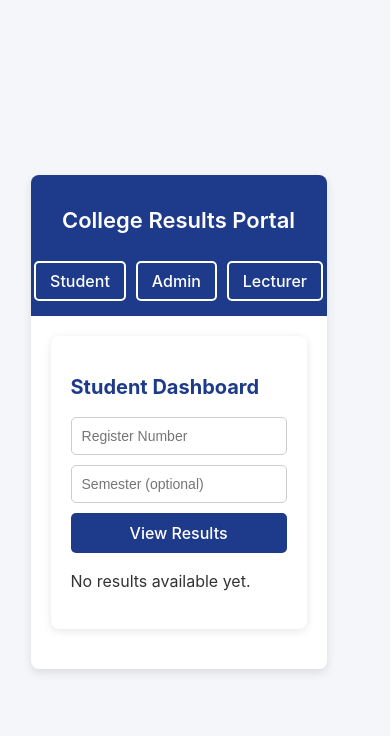
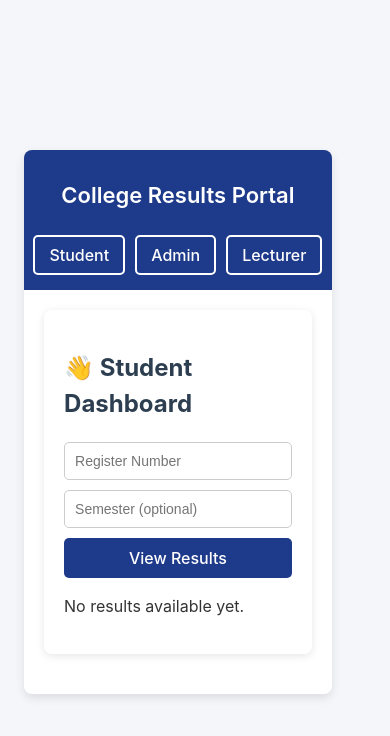
Before and after one commit to shishirshettyyy/resultportal, a React (Vite) app in the folder frontEnd/: page / in a window 390 px wide. Shown: the top 736 px of the page. Built offline with nearby package versions, Linux system fonts and the light colour scheme.

Commit message:
greetings for lecturers

```diff
--- a/frontEnd/src/App.css
+++ b/frontEnd/src/App.css
@@ -198,4 +198,13 @@ body {
   .result-card {
     font-size: 14px;
   }
+  .section-title {
+    font-size: 24px;
+    margin-bottom: 20px;
+    color: #2c3e50;
+    font-weight: bold;
+  }
+  .section-title::before {
+    content: "👋 ";
+  }
 }
--- a/frontEnd/src/App.jsx
+++ b/frontEnd/src/App.jsx
@@ -14,6 +14,7 @@ function App() {
   const [analytics, setAnalytics] = useState({});
   const [lecturerStats, setLecturerStats] = useState([]);
   const [error, setError] = useState(null);
+  const [lecturerName, setLecturerName] = useState(''); // New state for lecturer name
 
   const [studentForm, setStudentForm] = useState({ registerNumber: '', semester: '' });
   const [adminForm, setAdminForm] = useState({ username: '', password: '' });
@@ -155,6 +156,7 @@ function App() {
       const res = await axios.post('/api/lecturer/login', lecturerForm);
       if (res.data.success) {
         localStorage.setItem('lecturerToken', res.data.token);
+        setLecturerName(res.data.name); // Store the lecturer's name
         setLecturerLoggedIn(true);
         setError(null);
       } else {
@@ -199,8 +201,6 @@ function App() {
     }
   };
 
-
-
   const generatePDF = (result) => {
     if (!result) {
       console.error("Result data is missing");
@@ -210,20 +210,17 @@ function App() {
     const doc = new jsPDF();
     const pageWidth = doc.internal.pageSize.getWidth();
 
-    // Header
     doc.setFontSize(18);
     doc.text("N.R.A.M Polytechnic, Nitte", pageWidth / 2, 10, { align: "center" });
     doc.setFontSize(14);
     doc.text("Result Details", pageWidth / 2, 20, { align: "center" });
 
-    // Student Info
     doc.setFontSize(12);
     doc.text(`Name: ${result.name}`, 10, 30);
     doc.text(`Register Number: ${result.registerNumber}`, 10, 40);
     doc.text(`Semester: ${result.semester}`, 10, 50);
     doc.text(`Branch: ${result.branch}`, 10, 60);
 
-    // Subject Table
     const tableData = result.subjects.map((subject) => [subject.subjectName, subject.marks]);
     doc.autoTable({
       head: [["Subject", "Marks"]],
@@ -231,23 +228,20 @@ function App() {
       startY: 70,
       theme: "striped",
       styles: { fontSize: 11 },
-      headStyles: { fillColor: [41, 128, 185], textColor: 255 }, // Blue Header
+      headStyles: { fillColor: [41, 128, 185], textColor: 255 },
     });
 
-    // Total Marks Table
     doc.autoTable({
       head: [["Total Marks", "Percentage", "Status"]],
       body: [[result.totalMarks, `${result.percentage}%`, result.status]],
       startY: doc.lastAutoTable.finalY + 10,
       theme: "grid",
       styles: { fontSize: 11 },
-      headStyles: { fillColor: [39, 174, 96], textColor: 255 }, // Green Header
+      headStyles: { fillColor: [39, 174, 96], textColor: 255 },
     });
 
-    // Save PDF
     doc.save(`${result.name}_${result.registerNumber}_result.pdf`);
   };
-
 
   return (
     <div className="app-container">
@@ -286,8 +280,8 @@ function App() {
                     {result.subjects.length === 4 ? (
                       <>
                         <p>Total: {result.totalMarks}/400</p>
-                        <p>Percentage: ${result.percentage}%</p>
-                        <p>Status: ${result.status}</p>
+                        <p>Percentage: {result.percentage}%</p>
+                        <p>Status: {result.status}</p>
                         <button className="action-btn" onClick={() => generatePDF(result)}>Download PDF</button>
                       </>
                     ) : (
@@ -451,7 +445,7 @@ function App() {
         {/* Lecturer Dashboard */}
         {role === 'lecturer' && lecturerLoggedIn && (
           <section className="dashboard-section">
-            <h2 className="section-title">Lecturer Dashboard</h2>
+           <h2 className="section-title">Welcome {lecturerName}!!</h2>
             <div className="dashboard-stats">
               <p>Submitted Marks: {dashboardData.submittedMarks?.length || 0}</p>
             </div>
```
Also changed, not shown: 1 other file (tests, documents, lock files or other folders).
